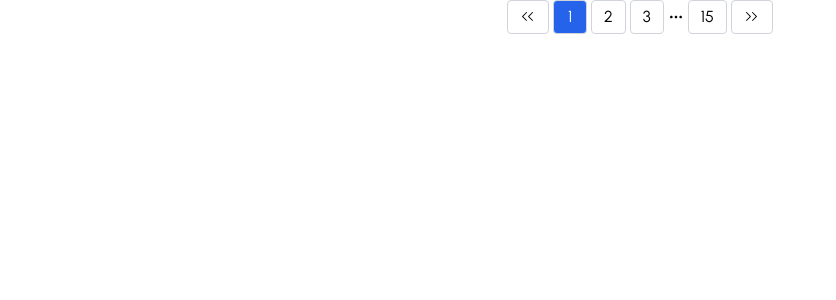
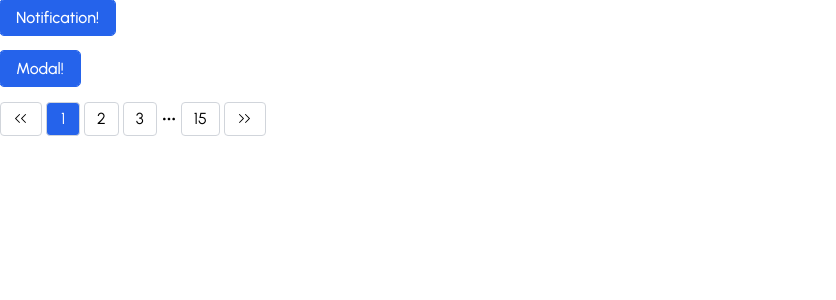
Before and after one commit to rambaghdadi/ram-ui, a React (Vite) app: page / in a window 1280 px wide. Shown: the top 300 px of the page, without its empty margins (0-836 px from the left). Built offline with nearby package versions, Linux system fonts and the light colour scheme.

Commit message:
added flex component

```diff
--- a/src/App.tsx
+++ b/src/App.tsx
@@ -3,20 +3,14 @@ import Button from "./stories/atoms/Button/Button"
 import Modal from "./stories/molecules/Modal/Modal"
 import Notification from "./stories/atoms/Notification/Notification"
 import Pagination from "./stories/molecules/Pagination/Pagination"
+import Flex from "./stories/layout/Flex/Flex"
 
 function App() {
   const [page, setPage] = useState(1)
   const [show, setShow] = useState(false)
   const [notification, setNotification] = useState(false)
   return (
-    <div
-      style={{
-        display: "flex",
-        alignItems: "center",
-        justifyContent: "center",
-        height: "100%",
-      }}
-    >
+    <div>
       <Modal
         isBlured
         withHeader
@@ -27,14 +21,6 @@ function App() {
       >
         Hi!
       </Modal>
-      {/* <Button onClick={() => setNotification(true)}>Notification!</Button>
-      <Button onClick={() => setShow(true)}>Modal!</Button> */}
-      <Pagination
-        size="md"
-        activePage={page}
-        totalPages={15}
-        onPageChange={setPage}
-      />
       <Notification
         color="success"
         isVisible={notification}
@@ -43,6 +29,16 @@ function App() {
         position={{top: "5%", right: "5px"}}
         onXClick={() => setNotification(false)}
       />
+      <Flex>
+        <Button onClick={() => setNotification(true)}>Notification!</Button>
+        <Button onClick={() => setShow(true)}>Modal!</Button>
+        <Pagination
+          size="md"
+          activePage={page}
+          totalPages={15}
+          onPageChange={setPage}
+        />
+      </Flex>
     </div>
   )
 }
--- /dev/null
+++ b/src/stories/layout/Flex/Flex.tsx
@@ -0,0 +1,32 @@
+import {IFlexProps} from "./Flex.types"
+
+export default function Flex({
+  id,
+  className,
+  children,
+  flexDirection = "column",
+  gap = 1,
+  alignItems = "baseline",
+  isFullWidth = false,
+  wrap = false,
+  justifyContent,
+  margin,
+  padding,
+}: IFlexProps) {
+  const styles: React.CSSProperties = {
+    display: "flex",
+    flexDirection: flexDirection,
+    gap: `${gap}rem`,
+    alignItems: alignItems,
+    justifyContent: justifyContent,
+    width: isFullWidth ? "100%" : "auto",
+    flexWrap: wrap ? "wrap" : "nowrap",
+    margin: margin ?? "",
+    padding: padding ?? "",
+  }
+  return (
+    <div style={styles} {...{className, id}}>
+      {children}
+    </div>
+  )
+}
--- a/src/stories/molecules/Pagination/Pagination.types.ts
+++ b/src/stories/molecules/Pagination/Pagination.types.ts
@@ -7,25 +7,25 @@ export const colors = {
 
 type Color = keyof typeof colors
 
+const commonMobileSizes = {
+  padding: "var(--p-2)",
+  fontSize: "var(--text-sm)",
+  width: "var(--w-1)",
+  height: "var(--w-1)",
+}
+
 export const sizes = {
   mobile: {
     sm: {
-      padding: "var(--p-1)",
-      fontSize: "var(--text-sm)",
-      width: "var(--w-1)",
-      height: "var(--w-1)",
+      ...commonMobileSizes,
     },
     md: {
-      padding: "var(--p-2)",
+      ...commonMobileSizes,
       fontSize: "var(--text-base)",
-      width: "var(--w-1)",
-      height: "var(--w-1)",
     },
     lg: {
-      padding: "var(--p-2)",
-      fontSize: "var(--text-base)",
-      width: "var(--w-1)",
-      height: "var(--w-1)",
+      ...commonMobileSizes,
+      fontSize: "var(--text-lg)",
     },
   },
   tablet: {
```
Also changed, not shown: src/stories/layout/Flex/Flex.types.ts (added, +50 -0 lines).
